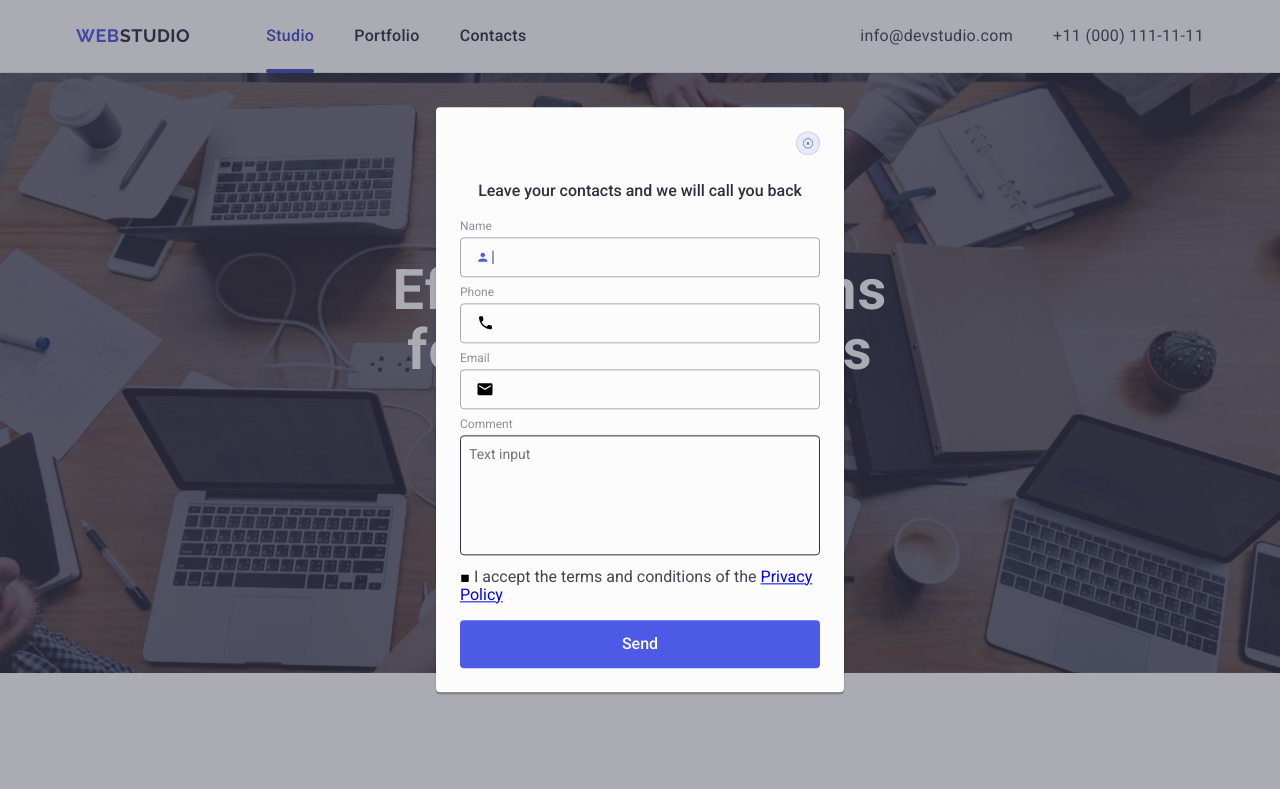
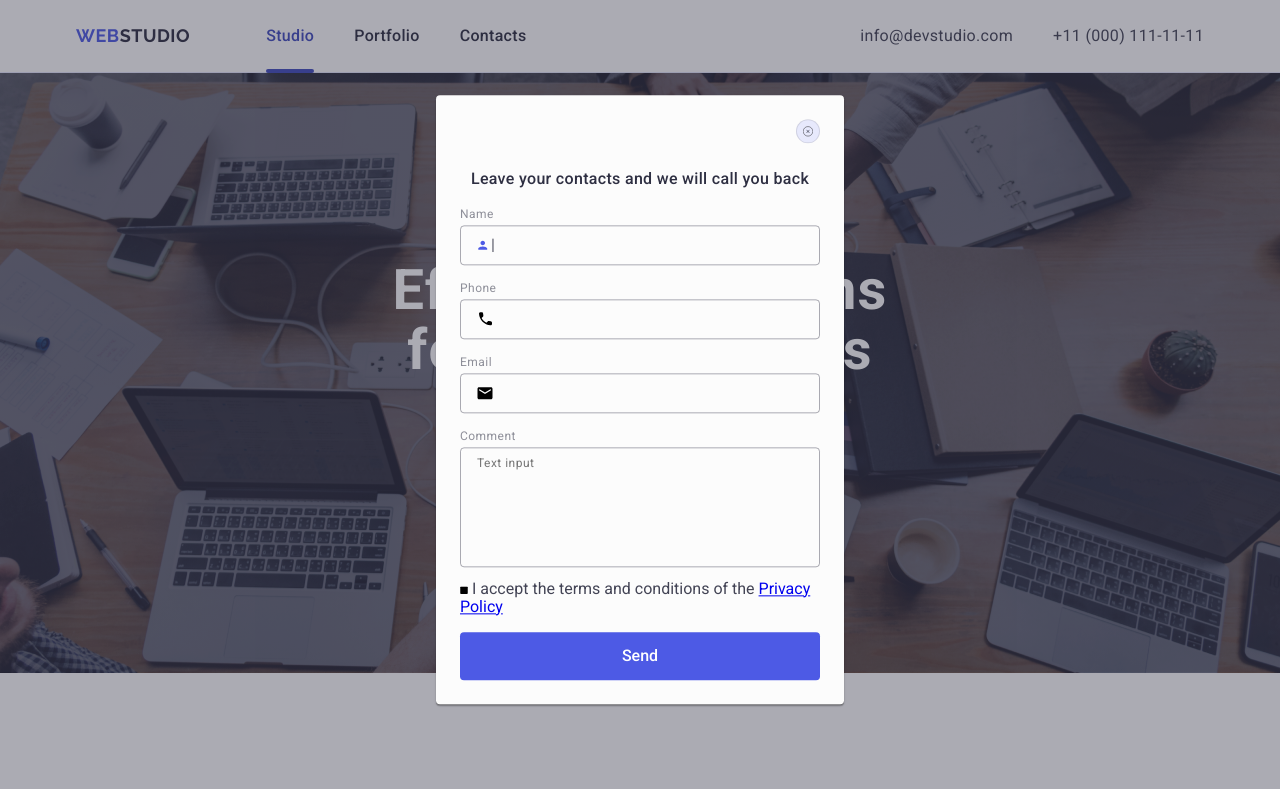
Before and after one commit to Sashke777/goit-markup-hw-05, a plain HTML site: page index.html in a window 1280 px wide. Shown: the top 789 px of the page. Drawn offline with nearby package versions, Linux system fonts and the light colour scheme.

Commit message:
add error

```diff
--- a/css/styles.css
+++ b/css/styles.css
@@ -612,6 +612,7 @@ body {
     text-align: center;
     color: #2E2F42;
     margin-bottom: 16px;
+    letter-spacing: 0.02em;
 }
 
 .form-group {
@@ -624,10 +625,13 @@ body {
     color: #8e8f99;
     margin-bottom: 4px;
     display: block;
+    letter-spacing: 0.04em;
 }
+
 
 .input-container {
     position: relative;
+    margin-bottom: 16px;
 }
 
 .form-input {
@@ -660,15 +664,36 @@ textarea {
     border: 1px solid #2E2F42;
     border-radius: 4px;
     background-color: transparent;
-    padding: 8px;
-    font-size: 14px;
-    line-height: 1.5;
+    padding: 8px 16px;
+    font-size: 12px;
+    line-height: 1.17;
     color: #2E2F42;
-    outline: none;
+    outline: transparent;
     transition: border-color 250ms cubic-bezier(0.4, 0, 0.2, 1);
+    letter-spacing: 0.04em;
+    color: rgba(46, 47, 66, 0.4);
+    border: 1px solid rgba(46, 47, 66, 0.4);
 }
+
 textarea:focus {
     border-color: #4D5AE5;
+}
+.form-textarea {
+    font-size: 12px;
+    padding: 8px 16px;
+    outline: transparent;
+}
+.checkbox-icon {
+    transition: fill 250ms cubic-bezier(0.4, 0, 0.2, 1);
+}
+.modal-close:hover .icon,
+.form-submit:hover .icon {
+    fill: #ffffff;
+}
+
+.modal-close:focus .icon,
+.form-submit:focus .icon {
+    fill: #ffffff;
 }
 /* Дизайн кнопки */
 .form-submit {
@@ -686,6 +711,7 @@ textarea:focus {
     cursor: pointer;
     transition: background-color 250ms cubic-bezier(0.4, 0, 0.2, 1);
     margin-top: 16px;
+    padding: 0;
 }
 
 .form-submit:hover {
--- a/index.html
+++ b/index.html
@@ -640,7 +640,7 @@
             />
             <label for="user-privacy">
               <span class="checkbox-box">
-                <svg class="checkbox-icon" width="10" height="8">
+                <svg class="checkbox-icon" width="8" height="8">
                   <use href="./images/symbol-defs.svg#icon-checkbox-icon"></use>
                 </svg>
               </span>
```
